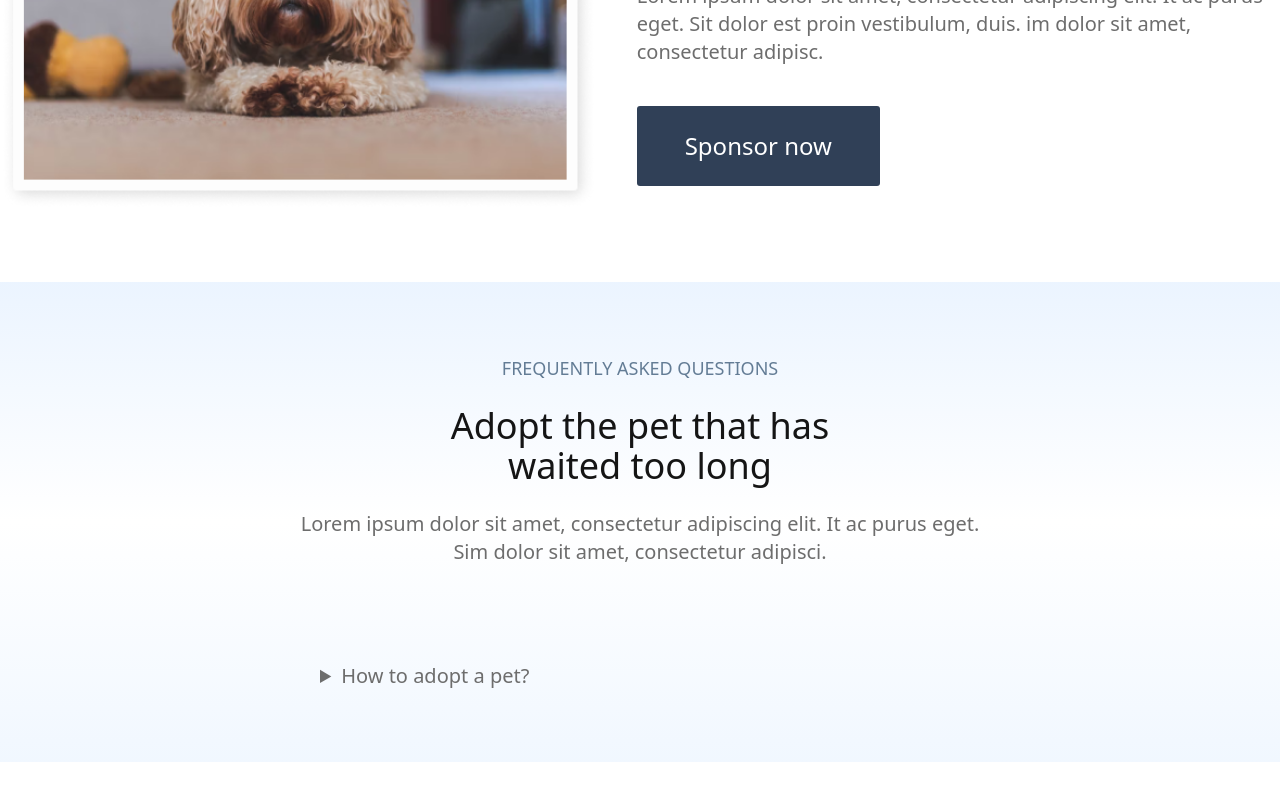
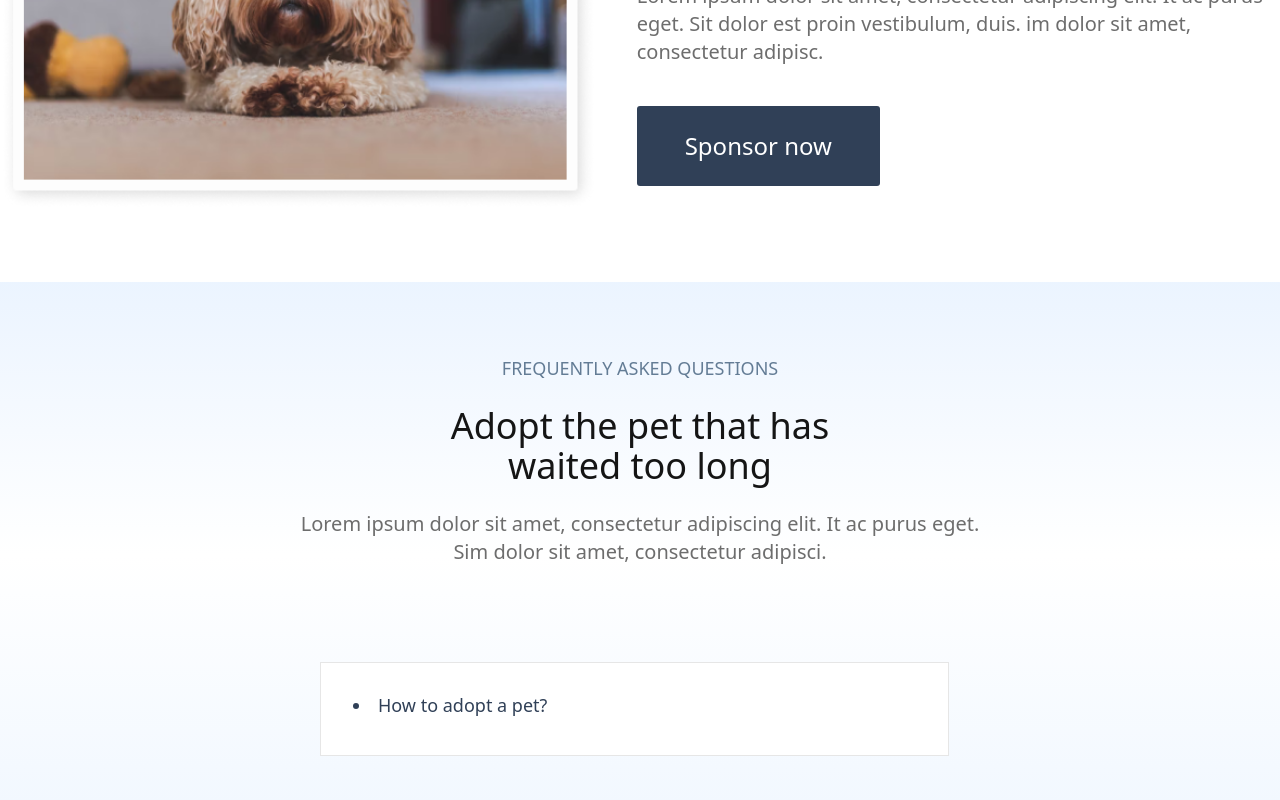
Before and after one commit to anwsaif/adoptme-landing-page, a React (Vite) app: page / in a window 1280 px wide. Shown: the part 2296-3096 px from the top of the page. Before the commit the page ends 3058 px from the top, so only its background shows below. Built offline with nearby package versions, Linux system fonts and the light colour scheme; some icons are missing.

Commit message:
style: add styling to faq list template

```diff
--- a/src/index.css
+++ b/src/index.css
@@ -40,3 +40,16 @@ a.bg-primary {
 #home, footer {
   @apply bg-gradient-to-b from-[rgba(195,222,255,0.33)] via-[rgba(216,216,216,0)] to-[rgba(190,220,255,0.22)];
 }
+
+footer li {
+  @apply bg-white px-4 lg:px-8 py-3 lg:py-7 border border-quarternary;
+}
+
+footer summary {
+  @apply text-primary text-sm lg:text-lg mb-1 lg:mb-2;
+  list-style-type: disc;
+}
+
+footer details > p {
+  @apply text-xs lg:text-base ml-4;
+}
```
